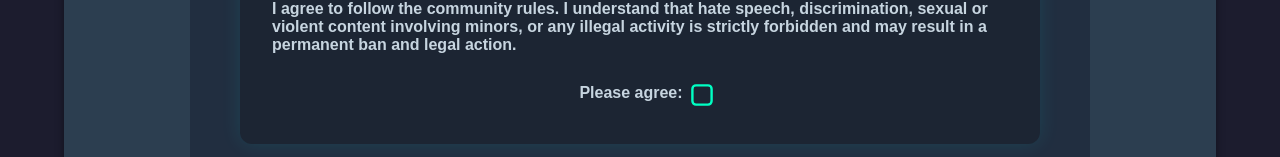
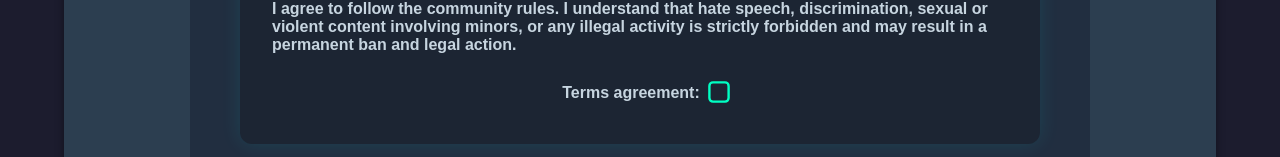
Before and after one commit to lStanev00/PvP-Scalpel-FrontEnd, a React (Vite) app: page /register in a window 1280 px wide. Shown: the part 786-943 px from the top of the page. Built offline with nearby package versions, Linux system fonts and the light colour scheme.

Commit message:
button is now placed correctly with inline css

```diff
--- a/src/pages/Register.jsx
+++ b/src/pages/Register.jsx
@@ -117,8 +117,8 @@ export default function Register() {
                                 and may result in a permanent ban and legal action.
                             </span>
                             <div style={{display:"flex", alignItems:"center"}}>
-                                <p style={{margin:"10px"}}>Please agree:</p>
-                                <input className={Style.checkbox} type="checkbox" name="agreement" />
+                                <p style={{margin:"10px"}}>Terms agreement:</p>
+                                <input style={{bottom:"3px"}} className={Style.checkbox} type="checkbox" name="agreement" />
                             </div>
                             {checkError && <p className={Style["error-msg"]}>{checkError}</p>}
                         </label>
```
